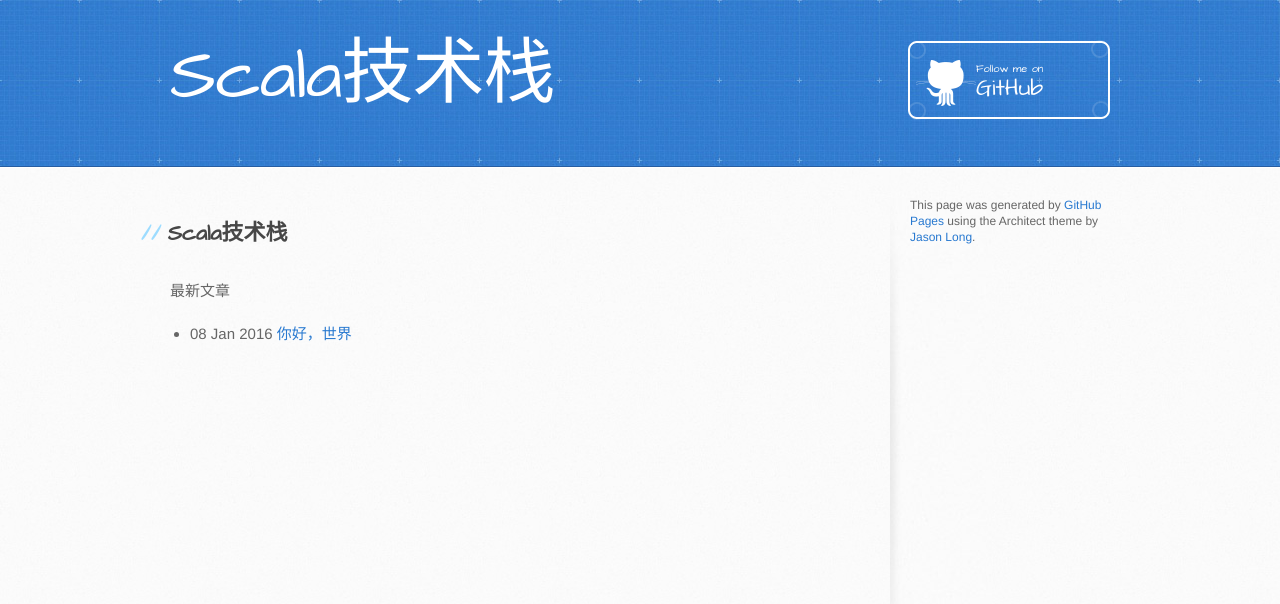
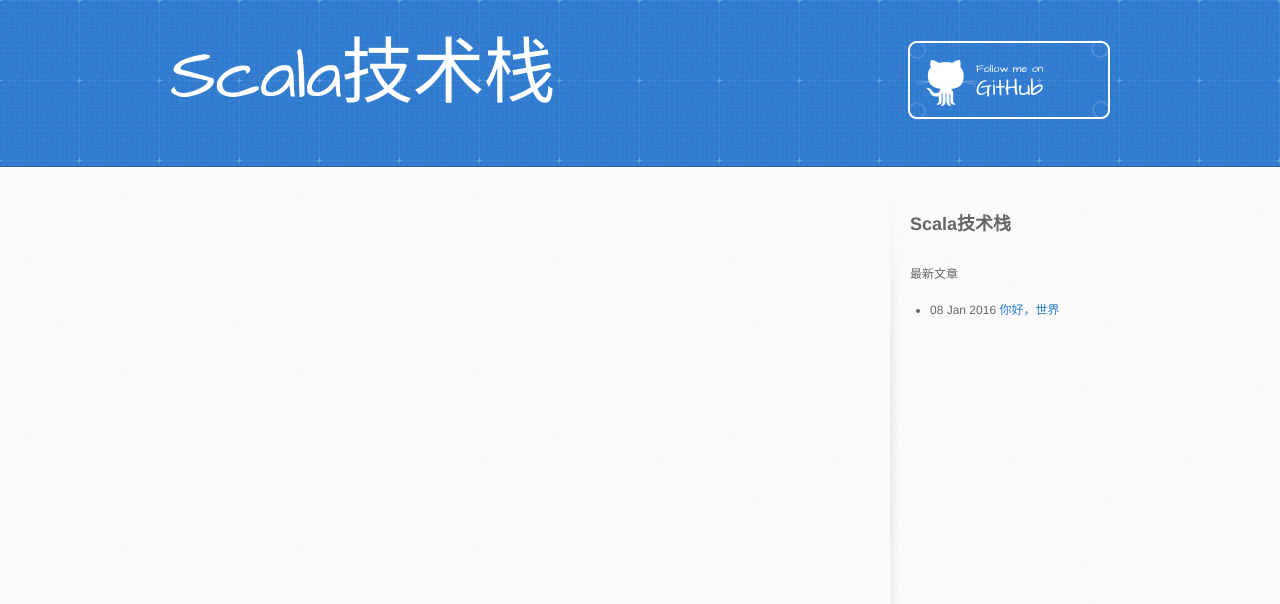
Before and after one commit to WayneWang12/scweang.github.io, a Jekyll site: the page built from index.html, in a window 1280 px wide. Shown: the top 604 px of the page. Built offline with Jekyll 4.4.1, drawn with Linux system fonts in a browser that asks for light colours.

Commit message:
修改默认的layout，使最新文章到边框。

```diff
--- a/_layouts/default.html
+++ b/_layouts/default.html
@@ -21,7 +21,9 @@
     <div class="inner">
         <h1>{{ page.title }}</h1>
         <h2></h2>
-        <a href="https://github.com/scweang" class="button"><small>Follow me on</small> GitHub</a>
+        <a href="https://github.com/scweang" class="button">
+            <small>Follow me on</small>
+            GitHub</a>
     </div>
 </header>
 
@@ -32,9 +34,13 @@
         </section>
 
         <aside id="sidebar">
-
-
-          <p>This page was generated by <a href="https://pages.github.com">GitHub Pages</a> using the Architect theme by <a href="https://twitter.com/jasonlong">Jason Long</a>.</p>
+            <h2>{{ page.title }}</h2>
+            　　<p>最新文章</p>
+            <ul>
+                {% for post in site.posts %}
+                <li>{{ post.date | date_to_string }} <a href="{{ post.url }}">{{ post.title }}</a></li>
+                {% endfor %}
+            </ul>
         </aside>
     </div>
 </div>
--- a/index.html
+++ b/index.html
@@ -2,11 +2,3 @@
 layout: default
 title: Scala技术栈
 ---
-
-<h2>{{ page.title }}</h2>
-　　<p>最新文章</p>
-<ul>
-    {% for post in site.posts %}
-    <li>{{ post.date | date_to_string }} <a href="{{ post.url }}">{{ post.title }}</a></li>
-    {% endfor %}
-</ul>
```
Lines whose indentation alone changed are shown as unchanged.
